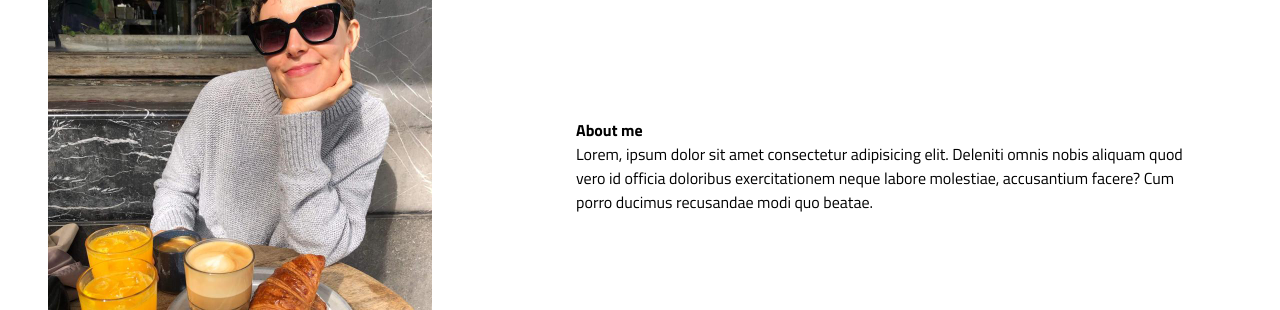
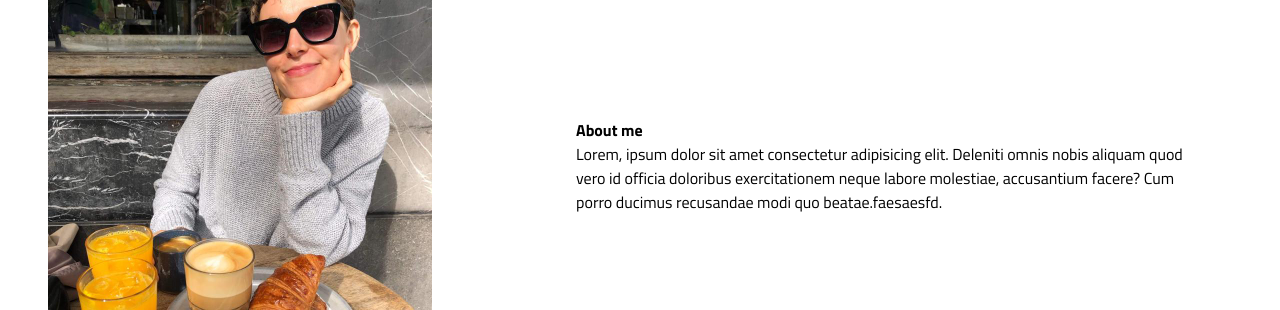
Before and after one commit to HamzaZbili/Write-Food-Client, a React (Create React App) app: page /aboutme in a window 1280 px wide. Shown: the part 490-800 px from the top of the page. Built offline with nearby package versions, Linux system fonts and the light colour scheme; no server answers.

Commit message:
git test

```diff
--- a/src/components/pages/AboutMe.jsx
+++ b/src/components/pages/AboutMe.jsx
@@ -16,7 +16,7 @@ const AboutMe = () => {
           Lorem, ipsum dolor sit amet consectetur adipisicing elit. Deleniti
           omnis nobis aliquam quod vero id officia doloribus exercitationem
           neque labore molestiae, accusantium facere? Cum porro ducimus
-          recusandae modi quo beatae.
+          recusandae modi quo beatae.faesaesfd.
         </div>
       </div>
     </>
```
